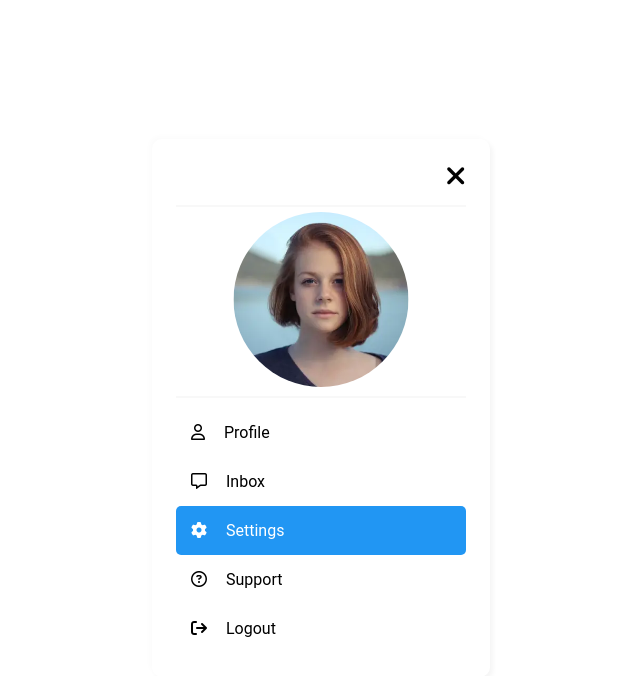
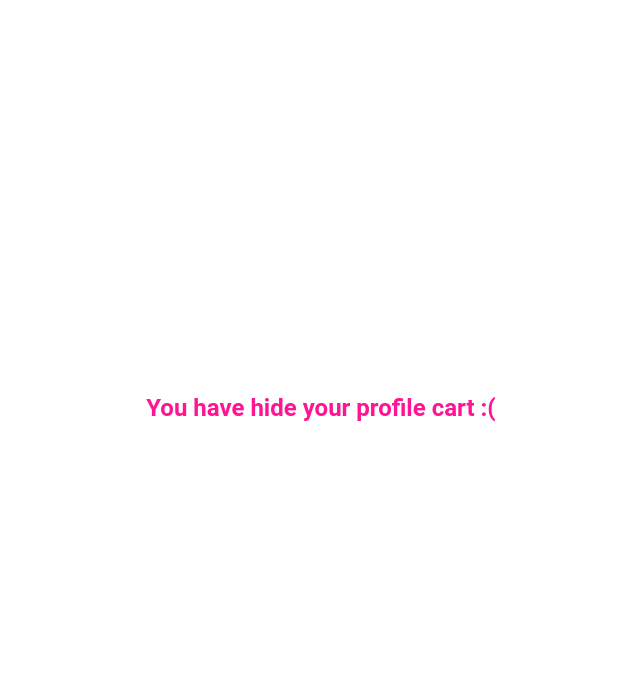
Before and after one commit to sohag-hossain07/simple-cart, a plain HTML site: page index.html in a window 1280 px wide. Both pictures are taken after a click on the icon 774 px from the left and 176 px from the top of the page. Shown: the whole page, without its empty margins (319-959 px from the left). Drawn offline with Linux system fonts and the light colour scheme.

Commit message:
a message has added

```diff
--- a/index.html
+++ b/index.html
@@ -10,6 +10,10 @@
     ></script>
     <title>testimonial cart</title>
     <style>
+      body {
+        font-family: roboto;
+      }
+
       .container {
         width: 100%;
         display: flex;
@@ -25,12 +29,12 @@
         box-shadow: 3px 3px 5px #f5f5f5, -3px -3px 5px #fcfcfc;
       }
 
-      .x-mark {
+      #x-mark {
         margin-bottom: 15px;
         text-align: right;
       }
 
-      .x-mark i {
+      #x-mark i {
         font-size: 1.7rem;
         cursor: pointer;
       }
@@ -54,7 +58,6 @@
       }
 
       p {
-        font-family: roboto;
         border-radius: 5px;
         margin: 0;
         padding: 15px;
@@ -78,12 +81,17 @@
       p i {
         margin-right: 15px;
       }
+
+      h2 {
+        color: deeppink;
+        display: none;
+      }
     </style>
   </head>
   <body>
     <div class="container">
-      <div class="cart">
-        <div class="x-mark"><i class="fa-solid fa-xmark"></i></div>
+      <div id="profile-cart" class="cart">
+        <div id="x-mark"><i class="fa-solid fa-xmark"></i></div>
         <div class="profile-pic">
           <img
             src="./images/profile-picture.webp"
@@ -101,6 +109,27 @@
           <i class="fa-solid fa-arrow-right-from-bracket"></i> Logout
         </p>
       </div>
+
+      <!-- message -->
+      <h2 id="message">You have hide your profile cart :(</h2>
     </div>
+
+    <!-- script -->
+    <script>
+      // cart
+      let cart = document.getElementById("profile-cart");
+
+      // x mark
+      let xMark = document.getElementById("x-mark");
+
+      // message
+      let message = document.getElementById("message");
+
+      // if you click the x-mark button, the cart will be hide from page
+      xMark.addEventListener("click", function () {
+        cart.style.display = "none";
+        message.style.display = "block";
+      });
+    </script>
   </body>
 </html>
```
